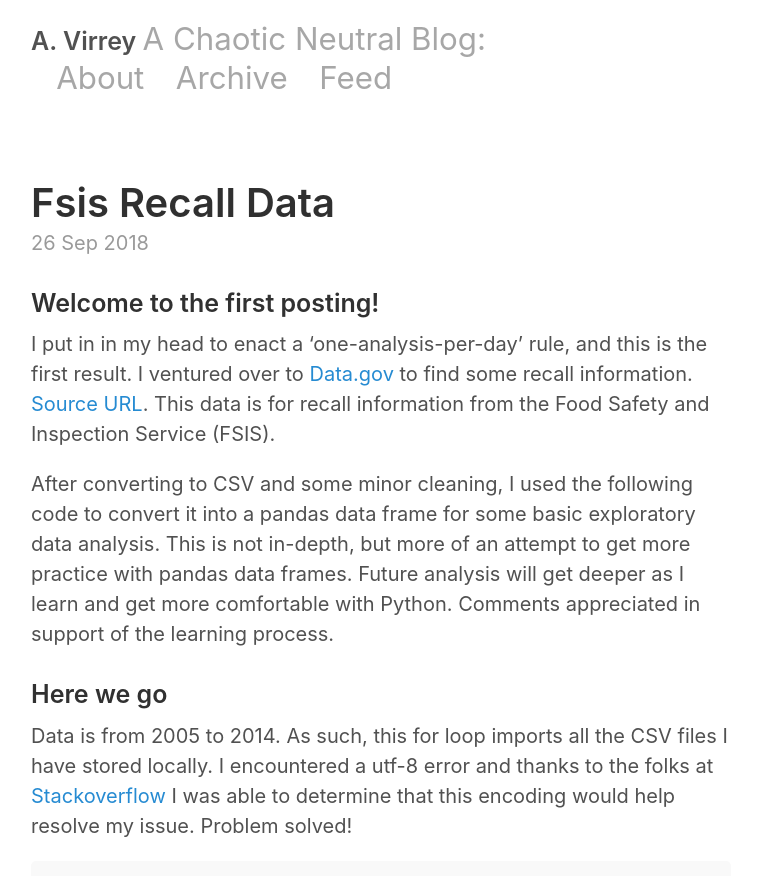
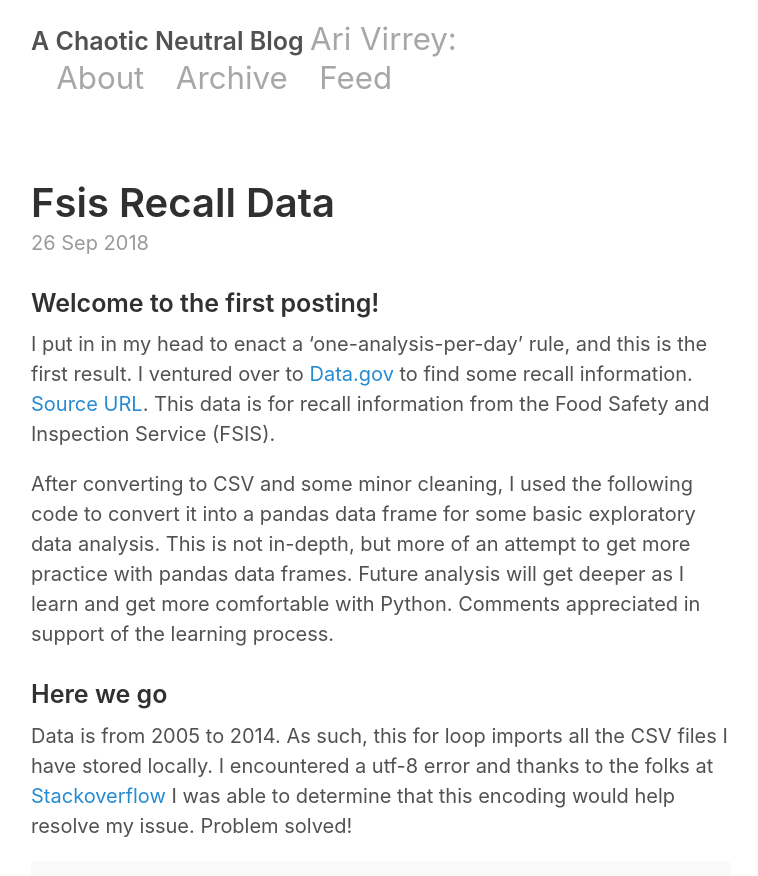
Before and after one commit to virrey/virrey.github.io, a Jekyll site: the page built from index.html, in a window 1280 px wide and 900 px high. Shown: the top 876 px of the window, without its empty margins (259-1017 px from the left). Built offline with Jekyll 4.4.1, drawn with Linux system fonts in a browser that asks for light colours; the list of posts is cut into pages by our own code.

```diff
--- a/_config.yml
+++ b/_config.yml
@@ -2,8 +2,8 @@
 permalink:           pretty
 
 # Setup
-title:               A. Virrey
-tagline:             A Chaotic Neutral Blog
+title:               A Chaotic Neutral Blog
+tagline:             Ari Virrey
 url:                 http://www.arivirrey.com
 paginate:            2
 baseurl:             ""
```
